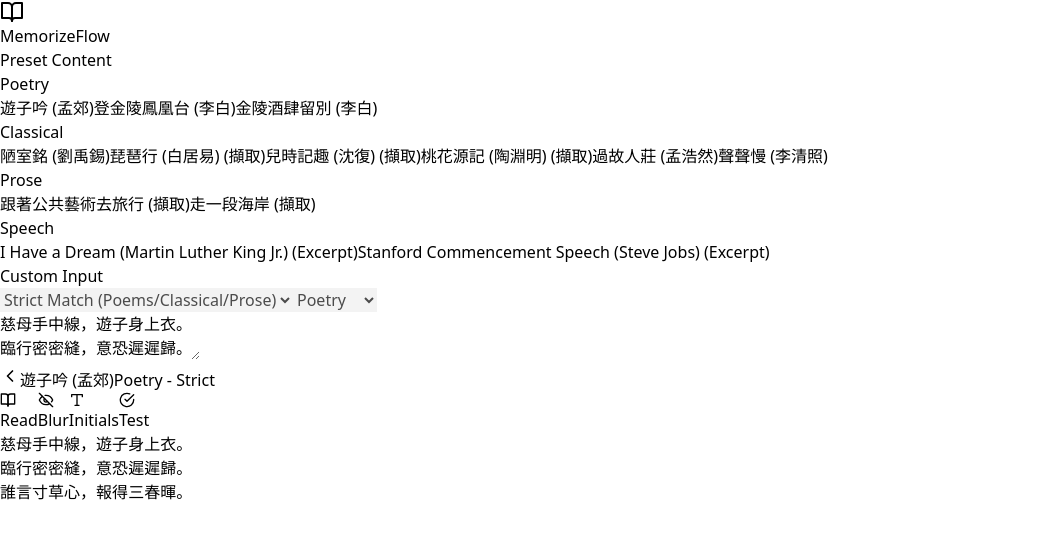
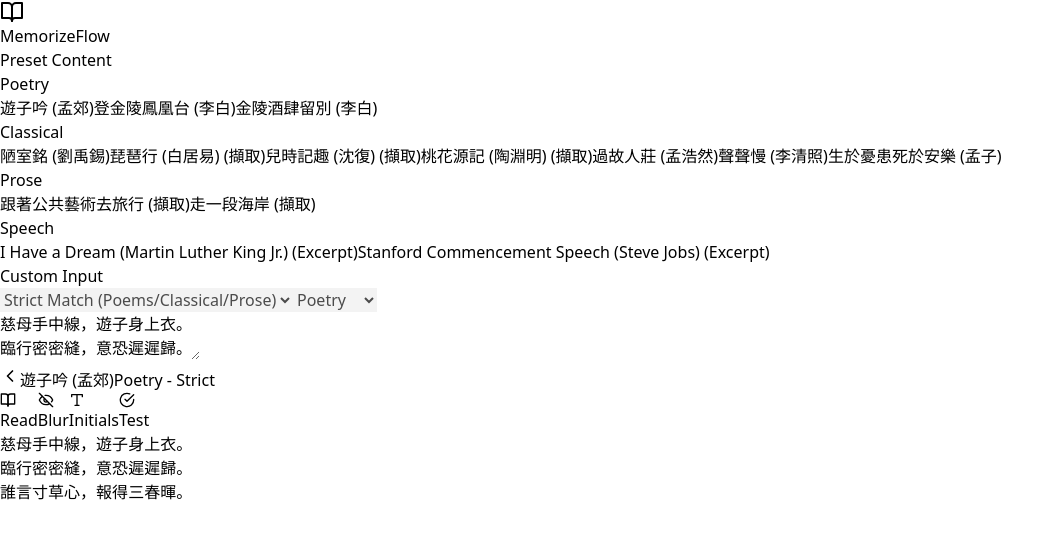
Before and after one commit to Albair581/memorize-flow, a React (Vite) app: page / in a window 1280 px wide. Shown: the top 538 px of the page, without its empty margins (0-1064 px from the left). Built offline with nearby package versions, Linux system fonts and the light colour scheme; the HTML template or start-up script is replaced by a standard one.

Commit message:
added new poem

```diff
--- a/src/App.jsx
+++ b/src/App.jsx
@@ -90,6 +90,14 @@ const PRESETS = [
     type: 'strict',
     lang: 'zh',
     content: `尋尋覓覓，冷冷清清，悽悽慘慘戚戚。\n乍暖還寒時候，最難將息。\n三杯兩盞淡酒，怎敵他晚來風急？\n雁過也，正傷心，卻是舊時相識。\n滿地黃花堆積，憔悴損，如今有誰堪摘？\n守著窗兒，獨自怎生得黑？\n梧桐更兼細雨，到黃昏，點點滴滴。\n這次第，怎一個愁字了得？`
+  },
+  {
+    id: 'shengyuyouhuansiyuanle',
+    title: '生於憂患死於安樂 (孟子)',
+    category: 'Classical',
+    type: 'strict',
+    lang: 'zh',
+    content: `孟子曰：「\n舜發於畎畝之中，傅說舉於版築之間，膠鬲舉於魚鹽之中，管夷吾舉於士，孫叔敖舉於海，百里奚舉於市。故天將降大任於斯人也，必先苦其心志，勞其筋骨，餓其體膚，空乏其身，行拂亂其所為，所以動心忍性，曾益其所不能。\n人恆過，然後能改；困於心，衡於慮，而後作；徵於色，發於聲，而後喻。入則無法家拂士，出則無敵國外患者，國恆亡。然後知生於憂患，而死於安樂也。\n」`
   },
   {
     id: 'mlk_dream',
```
